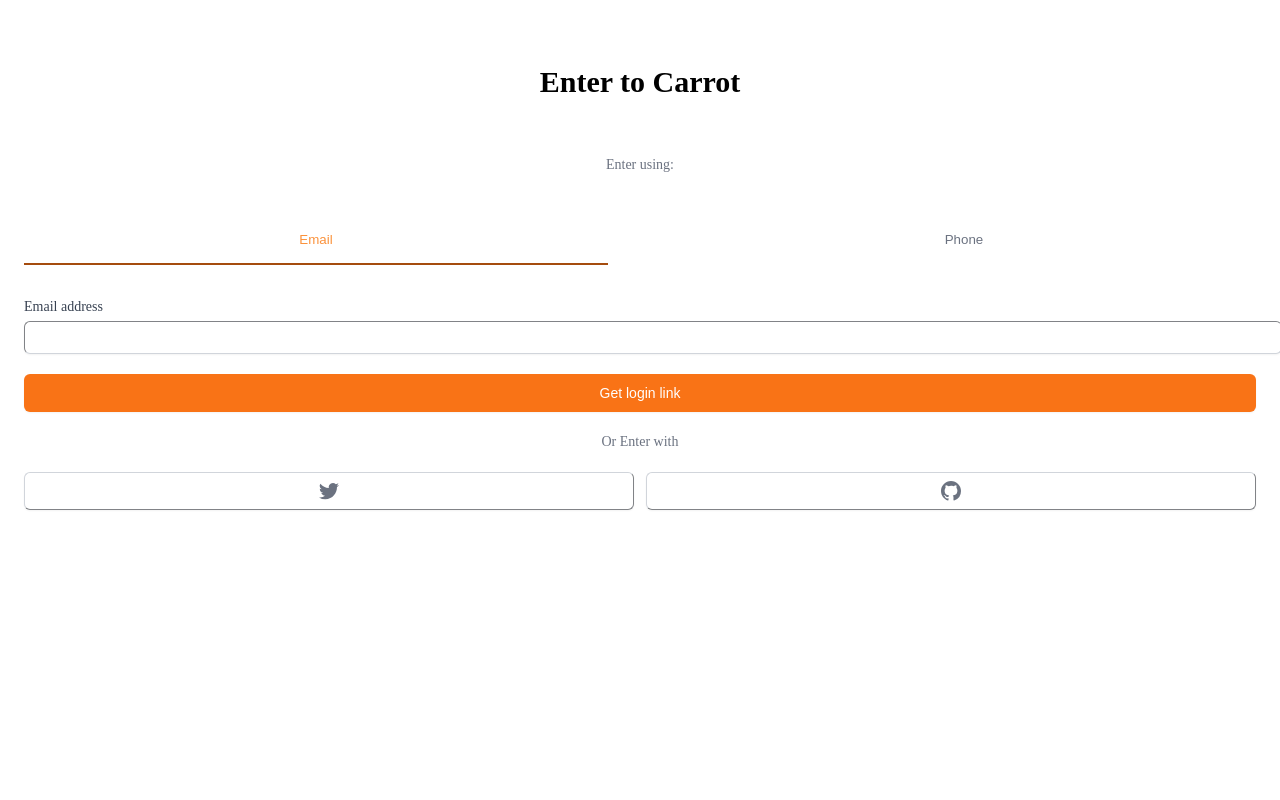
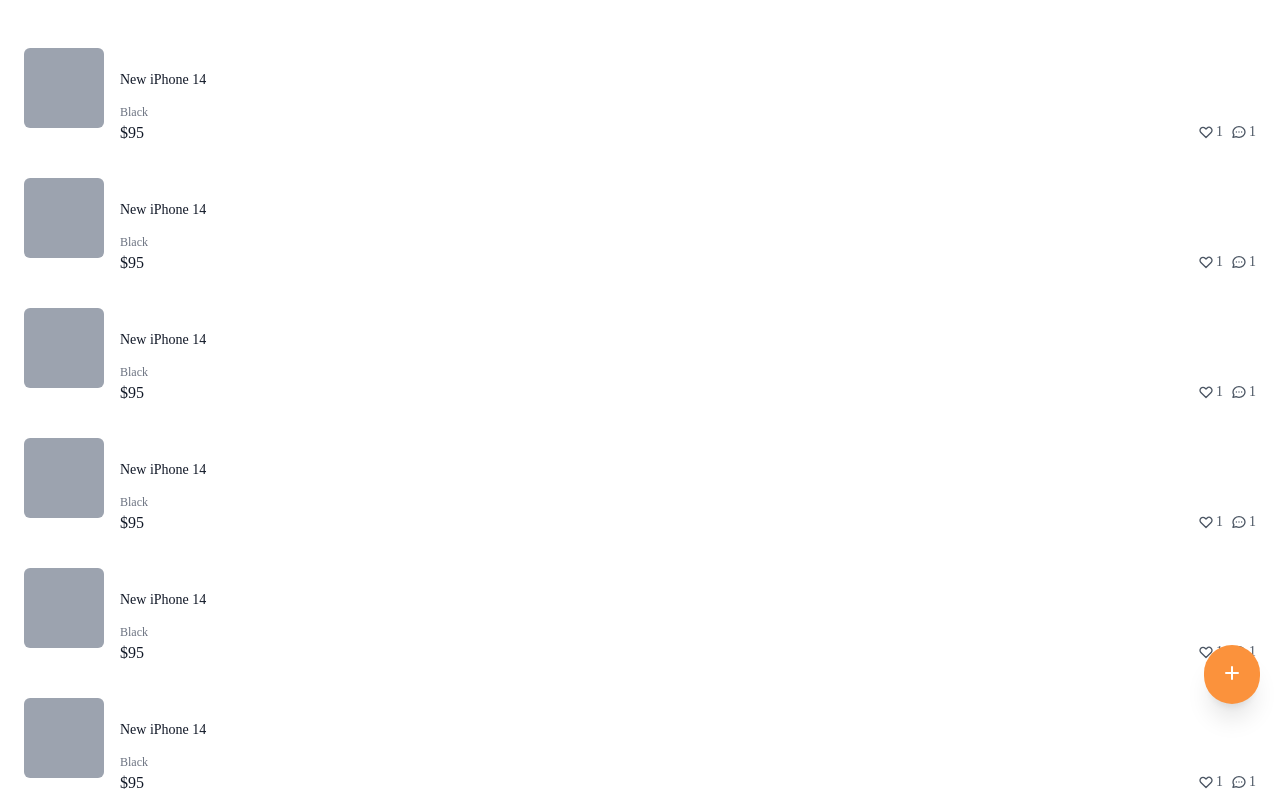
Before and after one commit to moko0428/carrot-market, a Next.js app: page / in a window 1280 px wide. Shown: the top 800 px of the page. Built offline with nearby package versions, Linux system fonts and the light colour scheme.

Commit message:
Home Screen clear

```diff
--- a/pages/index.tsx
+++ b/pages/index.tsx
@@ -2,7 +2,80 @@
 import Enter from "./enter";
 
 const Home: NextPage = () => {
-  return <Enter />;
+  return (
+    <div className="flex flex-col space-y-5 py-10">
+      {[1, 1, 1, 1, 1, 1, 1, 1, 1, 1, 1, 1].map((_, i) => (
+        <div
+          key={i}
+          className="flex px-4 border-b pb-4 cursor-pointer justify-between"
+        >
+          <div className="flex space-x-4">
+            <div className="w-20 h-20 bg-gray-400 rounded-md" />
+            <div className="pt-2 flex flex-col">
+              <h3 className="text-sm font-medium text-gray-900">
+                New iPhone 14
+              </h3>
+              <span className="text-xs text-gray-500">Black</span>
+              <span className="font-medium mt-1 text-gray-900">$95</span>
+            </div>
+          </div>
+          <div className="flex space-x-2 items-end justify-end">
+            <div className="flex space-x-0.5 items-center text-sm text-gray-600">
+              <svg
+                className="w-4 h-4"
+                fill="none"
+                stroke="currentColor"
+                viewBox="0 0 24 24"
+                xmlns="http://www.w3.org/2000/svg"
+              >
+                <path
+                  strokeLinecap="round"
+                  strokeLinejoin="round"
+                  strokeWidth="2"
+                  d="M4.318 6.318a4.5 4.5 0 000 6.364L12 20.364l7.682-7.682a4.5 4.5 0 00-6.364-6.364L12 7.636l-1.318-1.318a4.5 4.5 0 00-6.364 0z"
+                ></path>
+              </svg>
+              <span>1</span>
+            </div>
+            <div className="flex space-x-0.5 items-center text-sm text-gray-600">
+              <svg
+                className="w-4 h-4"
+                fill="none"
+                stroke="currentColor"
+                viewBox="0 0 24 24"
+                xmlns="http://www.w3.org/2000/svg"
+              >
+                <path
+                  strokeLinecap="round"
+                  strokeLinejoin="round"
+                  strokeWidth="2"
+                  d="M8 12h.01M12 12h.01M16 12h.01M21 12c0 4.418-4.03 8-9 8a9.863 9.863 0 01-4.255-.949L3 20l1.395-3.72C3.512 15.042 3 13.574 3 12c0-4.418 4.03-8 9-8s9 3.582 9 8z"
+                ></path>
+              </svg>
+              <span>1</span>
+            </div>
+          </div>
+        </div>
+      ))}
+      <button className="fixed bottom-24 right-5 border-none hover:bg-orange-500 cursor-pointer transition-colors bg-orange-400 rounded-full shadow-xl p-4 text-white">
+        <svg
+          className="h-6 w-6"
+          xmlns="http://www.w3.org/2000/svg"
+          fill="none"
+          viewBox="0 0 24 24"
+          stroke="currentColor"
+          aria-hidden="true"
+        >
+          <path
+            strokeLinecap="round"
+            strokeLinejoin="round"
+            strokeWidth="2"
+            d="M12 6v6m0 0v6m0-6h6m-6 0H6"
+          />
+        </svg>
+      </button>
+    </div>
+  );
 };
 
 export default Home;
```
